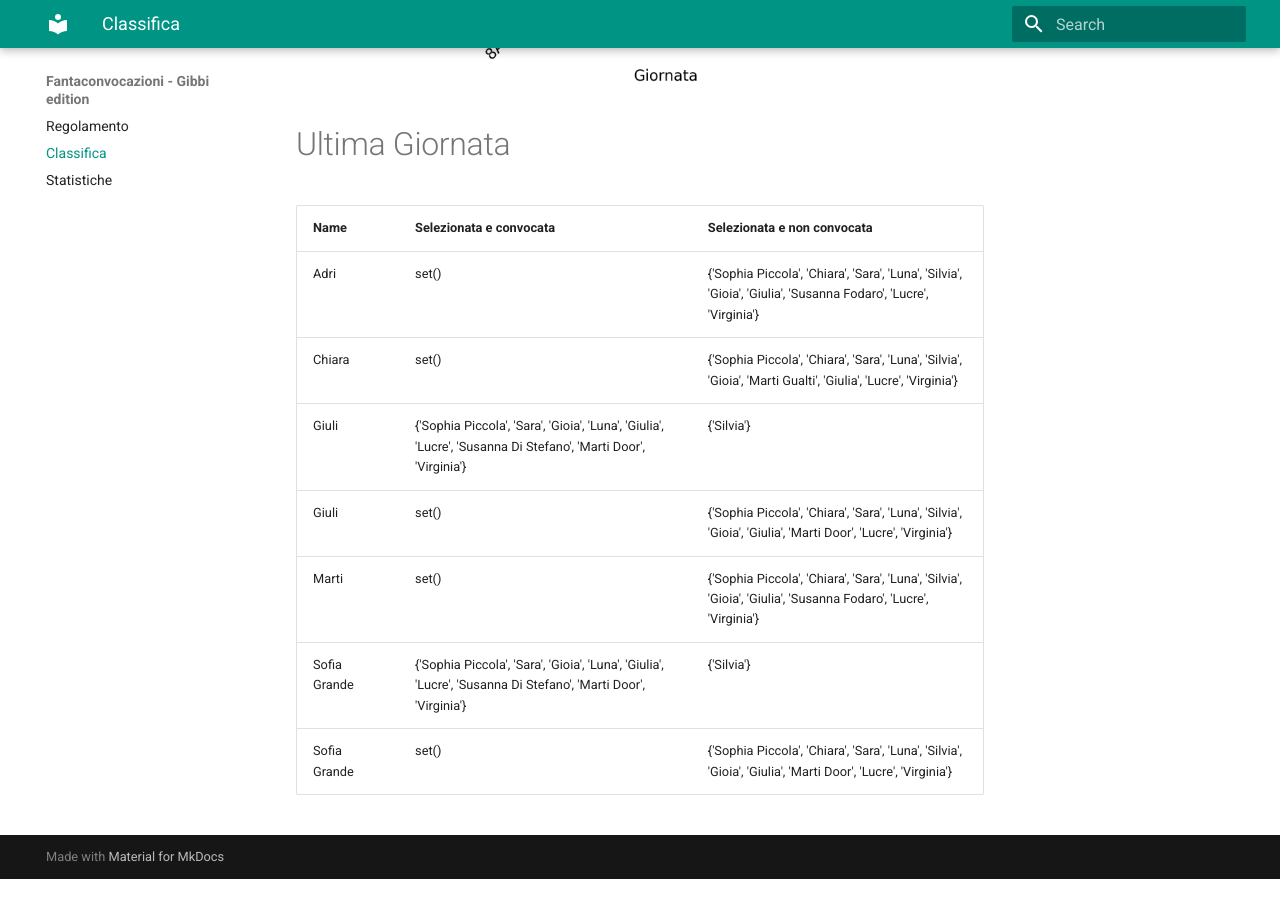
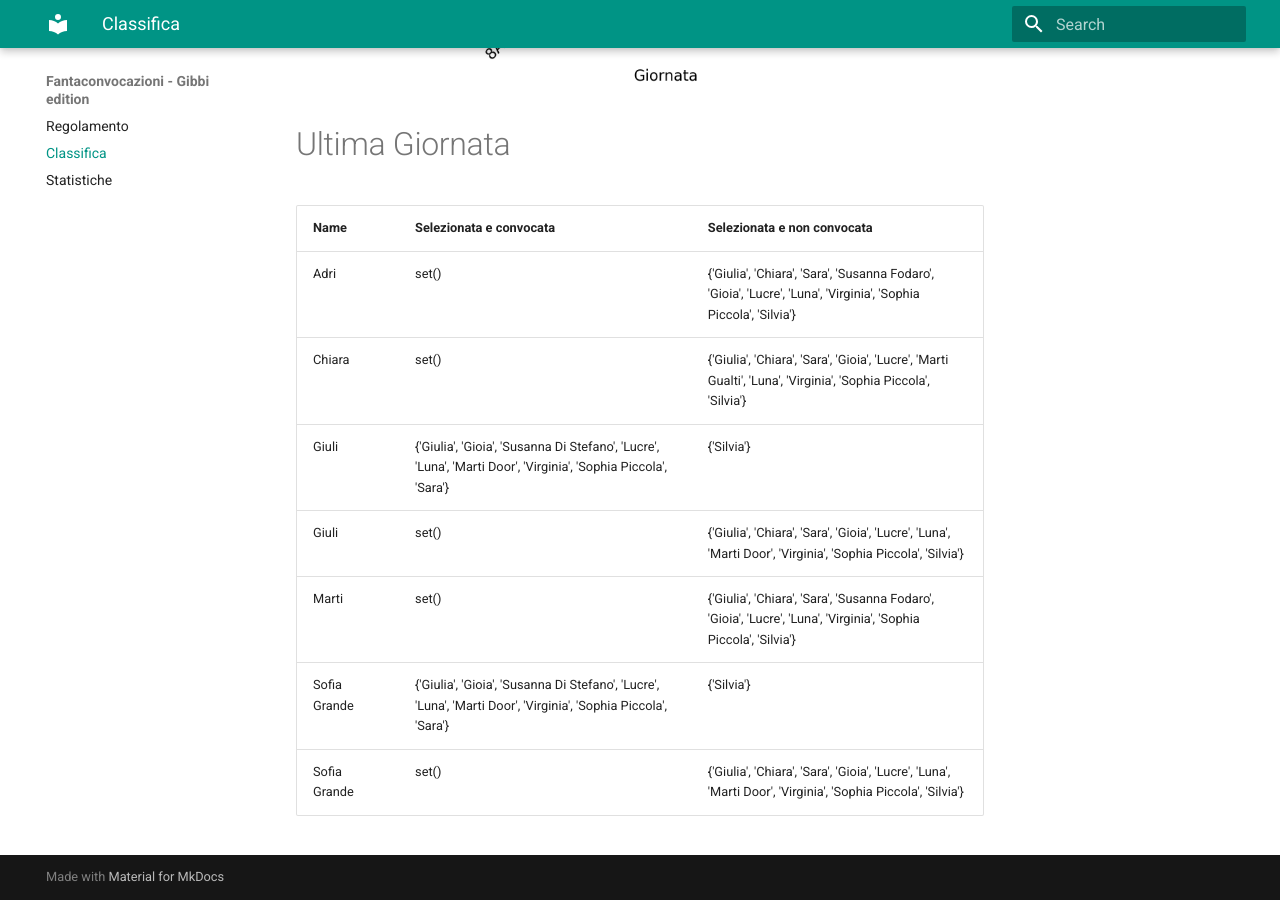
Before and after one commit to martinig94/fantagibbi, an MkDocs documentation site: the page built from docs/Classifica.md, in a window 1280 px wide and 900 px high, scrolled down 1024 px. Built offline with MkDocs 1.6.1 and Material for MkDocs 9.7.7, drawn with Linux system fonts in a browser that asks for light colours; before the commit the page ends 1903 px from its top, so only the background shows below that.

Commit message:
Auto-update from main.py

```diff
--- a/docs/Classifica.md
+++ b/docs/Classifica.md
@@ -18,11 +18,11 @@
 <!-- START_TABLE CORRECT -->
 | Name         | Selezionata e convocata                                                                                        | Selezionata e non convocata                                                                                      |
 |:-------------|:---------------------------------------------------------------------------------------------------------------|:-----------------------------------------------------------------------------------------------------------------|
-| Adri         | set()                                                                                                          | {'Sophia Piccola', 'Chiara', 'Sara', 'Luna', 'Silvia', 'Gioia', 'Giulia', 'Susanna Fodaro', 'Lucre', 'Virginia'} |
-| Chiara       | set()                                                                                                          | {'Sophia Piccola', 'Chiara', 'Sara', 'Luna', 'Silvia', 'Gioia', 'Marti Gualti', 'Giulia', 'Lucre', 'Virginia'}   |
-| Giuli        | {'Sophia Piccola', 'Sara', 'Gioia', 'Luna', 'Giulia', 'Lucre', 'Susanna Di Stefano', 'Marti Door', 'Virginia'} | {'Silvia'}                                                                                                       |
-| Giuli        | set()                                                                                                          | {'Sophia Piccola', 'Chiara', 'Sara', 'Luna', 'Silvia', 'Gioia', 'Giulia', 'Marti Door', 'Lucre', 'Virginia'}     |
-| Marti        | set()                                                                                                          | {'Sophia Piccola', 'Chiara', 'Sara', 'Luna', 'Silvia', 'Gioia', 'Giulia', 'Susanna Fodaro', 'Lucre', 'Virginia'} |
-| Sofia Grande | {'Sophia Piccola', 'Sara', 'Gioia', 'Luna', 'Giulia', 'Lucre', 'Susanna Di Stefano', 'Marti Door', 'Virginia'} | {'Silvia'}                                                                                                       |
-| Sofia Grande | set()                                                                                                          | {'Sophia Piccola', 'Chiara', 'Sara', 'Luna', 'Silvia', 'Gioia', 'Giulia', 'Marti Door', 'Lucre', 'Virginia'}     |
+| Adri         | set()                                                                                                          | {'Giulia', 'Chiara', 'Sara', 'Susanna Fodaro', 'Gioia', 'Lucre', 'Luna', 'Virginia', 'Sophia Piccola', 'Silvia'} |
+| Chiara       | set()                                                                                                          | {'Giulia', 'Chiara', 'Sara', 'Gioia', 'Lucre', 'Marti Gualti', 'Luna', 'Virginia', 'Sophia Piccola', 'Silvia'}   |
+| Giuli        | {'Giulia', 'Gioia', 'Susanna Di Stefano', 'Lucre', 'Luna', 'Marti Door', 'Virginia', 'Sophia Piccola', 'Sara'} | {'Silvia'}                                                                                                       |
+| Giuli        | set()                                                                                                          | {'Giulia', 'Chiara', 'Sara', 'Gioia', 'Lucre', 'Luna', 'Marti Door', 'Virginia', 'Sophia Piccola', 'Silvia'}     |
+| Marti        | set()                                                                                                          | {'Giulia', 'Chiara', 'Sara', 'Susanna Fodaro', 'Gioia', 'Lucre', 'Luna', 'Virginia', 'Sophia Piccola', 'Silvia'} |
+| Sofia Grande | {'Giulia', 'Gioia', 'Susanna Di Stefano', 'Lucre', 'Luna', 'Marti Door', 'Virginia', 'Sophia Piccola', 'Sara'} | {'Silvia'}                                                                                                       |
+| Sofia Grande | set()                                                                                                          | {'Giulia', 'Chiara', 'Sara', 'Gioia', 'Lucre', 'Luna', 'Marti Door', 'Virginia', 'Sophia Piccola', 'Silvia'}     |
 <!-- END_TABLE CORRECT -->
```
